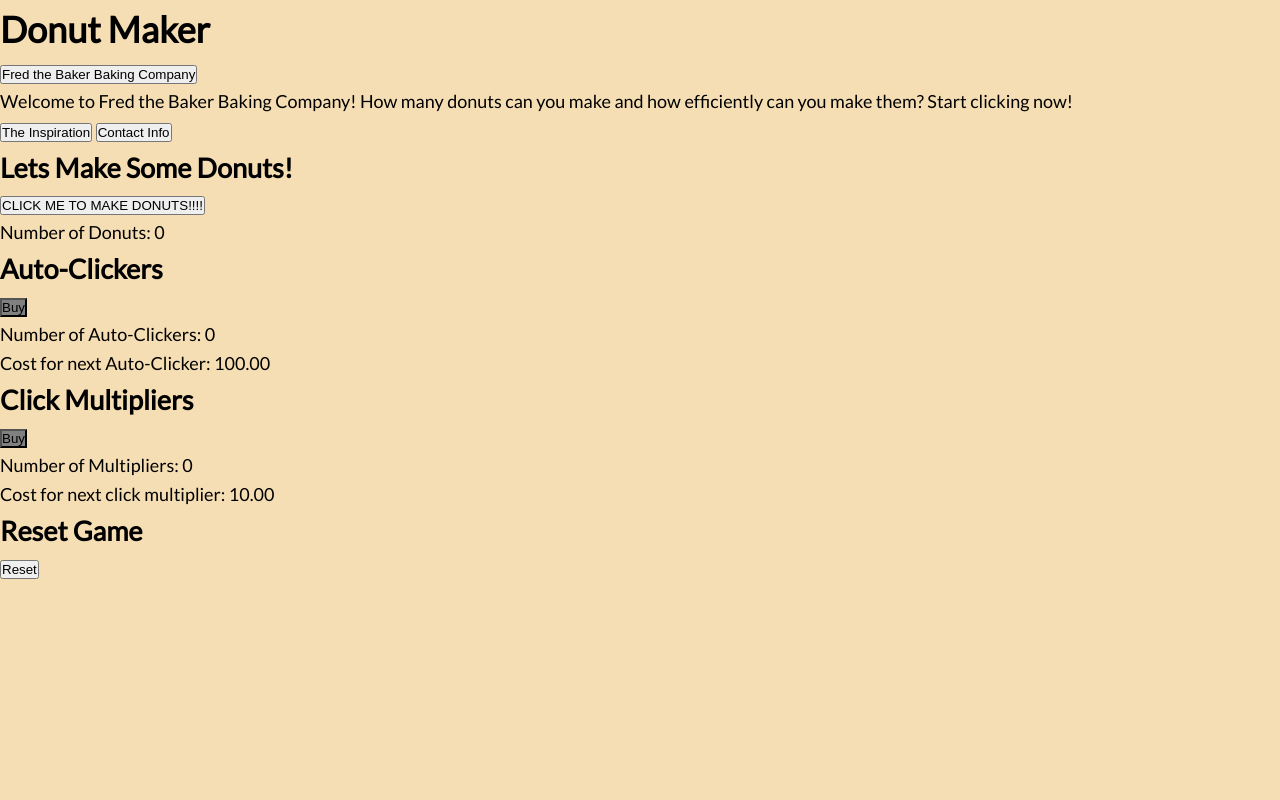
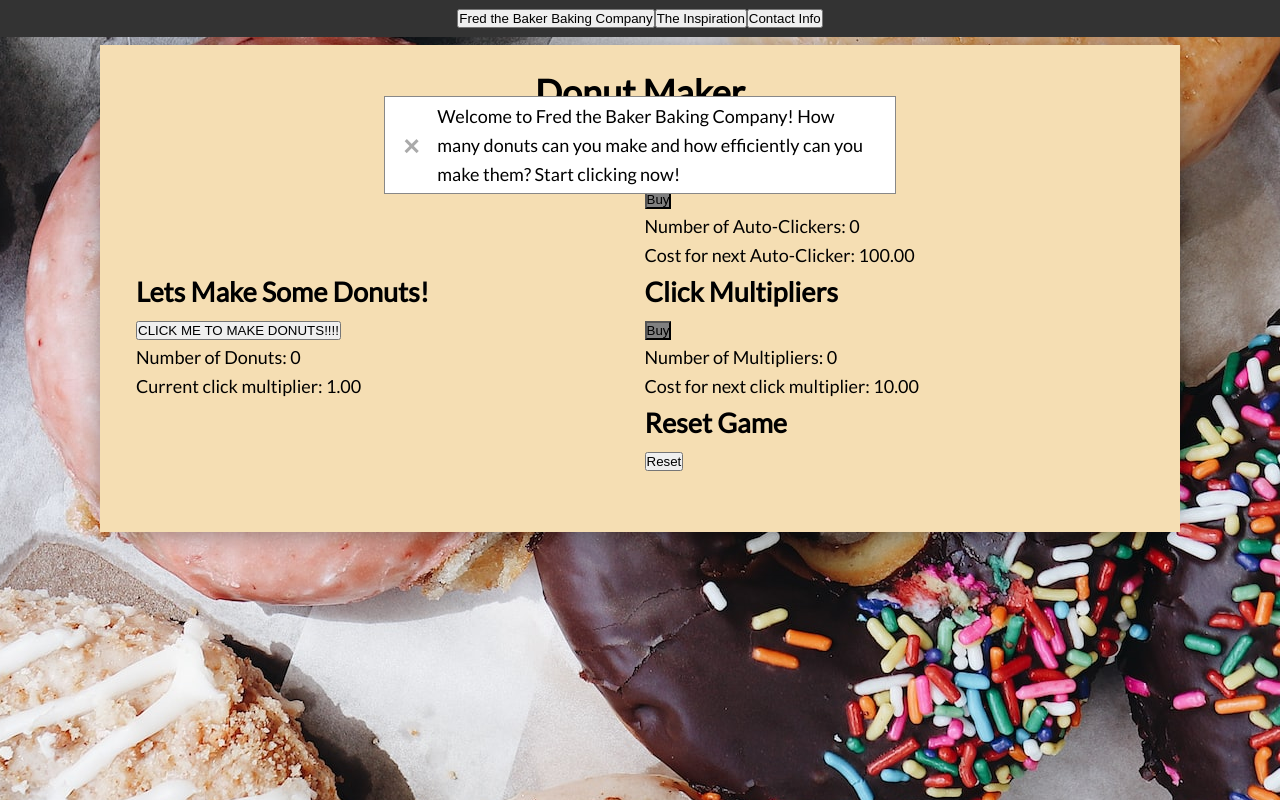
Before and after one commit to 2022-October-Java-PT-Classroom/donut-maker-campbene, a website built with Parcel: page index.html in a window 1280 px wide. Both pictures are taken after a click on the button "Fred the Baker Baking Company". Built offline with nearby package versions, Linux system fonts and the light colour scheme.

Commit message:
further css updates and fixed buy button color toggle

```diff
--- a/donut-maker-app.js
+++ b/donut-maker-app.js
@@ -3,12 +3,16 @@ import { DonutMaker } from "./donut-maker.js";
 const donutCount = document.querySelector(".donut_count");
 const autoClickerCount = document.querySelector(".auto_count");
 const multiplierCount = document.querySelector(".multi_count");
+const multiplierValue = document.querySelector('.multiplier_value');
+const fredModal = document.getElementById("fred_modal");
+const inspModal = document.getElementById("insp_modal");
+const contactModal = document.getElementById("contact_modal");
+const fredClose = document.getElementsByClassName("fred_close")[0];
+const inspClose = document.getElementsByClassName("insp_close")[0];
+const contactClose = document.getElementsByClassName("contact_close")[0];
 const navButtonFred = document.querySelector("#fred_baker");
-const fredContent = document.querySelector(".fred_content");
 const navButtonInsp = document.querySelector("#inspiration");
-const inspContent = document.querySelector(".inspiration_content");
 const navButtonContact = document.querySelector("#contact");
-const contactContent = document.querySelector(".contact_content");
 const donutButton = document.querySelector(".donut_button");
 const autoClickButton = document.querySelector(".buy_autoClicker");
 const multiplierButton = document.querySelector(".buy_multiplier");
@@ -16,12 +20,45 @@ const autoClickerCost = document.querySelector(".auto_cost");
 const multiplierCost = document.querySelector(".multi_cost");
 const resetGameButton = document.querySelector(".reset_button");
 
+//Nav Menu Control
+navButtonFred.onclick = function () {
+  fredModal.style.display = "block";
+};
+fredClose.onclick = function () {
+  fredModal.style.display = "none";
+};
+navButtonInsp.onclick = function () {
+  inspModal.style.display = "block";
+};
+inspClose.onclick = function () {
+  inspModal.style.display = "none";
+};
+navButtonContact.onclick = function () {
+  contactModal.style.display = "block";
+};
+contactClose.onclick = function () {
+  contactModal.style.display = "none";
+};
+window.onclick = function (event) {
+  if (event.target == fredModal) {
+    fredModal.style.display = "none";
+  }
+  if (event.target == inspModal) {
+    inspModal.style.display = "none";
+  }
+  if (event.target == contactModal) {
+    contactModal.style.display = "none";
+  }
+};
+
+//app functionality
 const appDonutMaker = new DonutMaker();
 
 updateView();
 
 function updateView() {
   donutCount.innerHTML = "Number of Donuts: " + appDonutMaker.donutCount;
+  multiplierValue.innerHTML = "Current click multiplier: " + appDonutMaker.multiplier.toFixed(2);
   autoClickerCount.innerHTML =
     "Number of Auto-Clickers: " + appDonutMaker.numAutoClicker;
   autoClickerCost.innerHTML =
@@ -31,22 +68,19 @@ function updateView() {
   multiplierCost.innerHTML =
     "Cost for next click multiplier: " +
     appDonutMaker.donutMultiCost.toFixed(2);
-  if (appDonutMaker.numDonut >= appDonutMaker.autoCost) {
+
+  if ((appDonutMaker.numDonut >= appDonutMaker.autoCost) && !autoClickButton.classList.contains("available_button")) {
+    autoClickButton.classList.toggle("available_button");
+  } else if ((appDonutMaker.numDonut < appDonutMaker.autoCost) && autoClickButton.classList.contains("available_button")) {
     autoClickButton.classList.toggle("available_button");
   }
-  if (appDonutMaker.numDonut >= appDonutMaker.donutMultiCost) {
+
+  if ((appDonutMaker.numDonut >= appDonutMaker.donutMultiCost) && !multiplierButton.classList.contains("available_button")) {
+    multiplierButton.classList.toggle("available_button");
+  } else if ((appDonutMaker.numDonut < appDonutMaker.donutMultiCost) && multiplierButton.classList.contains("available_button")) {
     multiplierButton.classList.toggle("available_button");
   }
 }
-navButtonFred.addEventListener("click", () => {
-  fredContent.classList.toggle("show");
-});
-navButtonInsp.addEventListener("click", () => {
-  inspContent.classList.toggle("show");
-});
-navButtonContact.addEventListener("click", () => {
-  contactContent.classList.toggle("show");
-});
 
 donutButton.addEventListener("click", () => {
   appDonutMaker.addDonuts();
--- a/donut-maker.js
+++ b/donut-maker.js
@@ -5,6 +5,7 @@ class DonutMaker {
     this.autoCost = 100;
     this.donutMultiCount = 0;
     this.donutMultiCost = 10;
+    this.multiplierValue = 0;
   }
 
   addDonuts() {
@@ -47,6 +48,10 @@ class DonutMaker {
   increaseDonutMultiCost() {
     this.donutMultiCost *= 1.1;
   }
+  get multiplier(){
+    this.multiplierValue = Math.pow(1.2,this.donutMultiCount);
+    return this.multiplierValue;
+  }
 
   resetGame() {
     this.numDonut = 0;
--- a/index.html
+++ b/index.html
@@ -9,18 +9,33 @@
   </head>
   <body>
     <div class="container">
-      <header class="header">
-        <h1 id="header_title">Donut Maker</h1>
-        <nav id="header_nav">
+      <header id="header">
+        <h1 class="header_title">Donut Maker</h1>
+        <nav class="header_nav">
           <button id="fred_baker">Fred the Baker Baking Company</button>
+          <div id="fred_modal" class="modal">
+            <div id="fred_modal_content" class="modal_content">
+              <span class="fred_close close">&times;</span>
               <p class="fred_content">Welcome to Fred the Baker Baking Company! How many donuts can you make and how efficiently can you make them? Start clicking now!</p>
+            </div>
+          </div>
           <button id="inspiration">The Inspiration</button>
+          <div id="insp_modal" class="modal">
+            <div id="insp_modal_content" class="modal_content">
+              <span class="insp_close close">&times;</span>
               <p class="inspiration_content">The inspiration: <a href="https://orteil.dashnet.org/cookieclicker/" class="cookie">Cookie Clicker</a></p>
+            </div>
+          </div>
           <button id="contact">Contact Info</button>
+          <div id="contact_modal" class="modal">
+            <div id="contact_modal_content" class="modal_content">
+              <span class="contact_close close">&times;</span>
               <ul class="contact_content">
                 <li><a href="https://campbene.github.io" class="portfolio">My Portfolio</a></li>
                 <li><a href="https://github.com/campbene" class="git_link">My Github</a></li>
               </ul>
+            </div>
+          </div>
         </nav>
       </header>
       <section id="main">
@@ -29,6 +44,7 @@
           <button class="donut_button">CLICK ME TO MAKE DONUTS!!!!</button>
           <section class="donut_stats">
             <p class="donut_count"></p>
+            <p class="multiplier_value"></p>
           </section>
         </section>
         <section id="auto_click">
--- a/resources/css/style.css
+++ b/resources/css/style.css
@@ -6,18 +6,91 @@
     padding: 0;
 }
 body{
-    background-color: wheat;
+    background: url(../images/donut-background.jpg) no-repeat center center fixed;
 }
 html{
     color: #000;
     font: 18px/1.618 sans-serif;
     font-family: 'Lato', sans-serif;
 }
+.container{
+    background-color: wheat;
+    background-size: cover;
+    margin: 2.5rem auto;
+    max-width: 60rem;
+    width: 90%;
+    -webkit-box-shadow: 0px 3px 37px -14px rgba(0,0,0,0.75);
+    -moz-box-shadow: 0px 3px 37px -14px rgba(0,0,0,0.75);
+    box-shadow: 0px 3px 37px -14px rgba(0,0,0,0.75);
+}
+#header{
+    display: flex;
+    align-items: center;
+    justify-content: center;
+}
+.header_title{
+    margin: 1rem 0;
+    font-style: bold;
+}
+nav{
+    position: fixed;
+    top: 0;
+    left: 0;
+    width: 100%;
+    padding: .5rem 0;
+    display: flex;
+    flex-flow: row;
+    justify-content: center;
+    background: #333;
+    z-index: 1;
+}
+nav button{
+    display: flex;
+    flex-flow: row;
+}
+ul{
+    list-style-type: none;
+}
 a{
-    color: #3877a0;
+    color: #1999ee;
     padding: 0 .5rem;
     text-decoration: none;
 }
+
+.modal {
+    display: none;
+    position: fixed;
+    z-index: 1;
+    justify-content: center;
+    top: 0;
+    width: 50%;
+    height: 100%;
+    overflow: auto;
+  }
+  .modal_content {
+    display: flex;
+    flex-flow: row;
+    align-items: center;
+    background-color: white;
+    margin: 15% auto;
+    padding: .25rem 1rem;
+    border: 1px solid #888;
+    width: 80%;
+  }
+  .close {
+    color: #aaa;
+    float: right;
+    font-size: 28px;
+    font-weight: bold;
+    margin-right: 1rem;
+  }
+  .close:hover,
+  .close:focus {
+    color: black;
+    text-decoration: none;
+    cursor: pointer;
+  }
+
 
 .buy_autoClicker{
     background-color: grey;
@@ -29,15 +102,24 @@ a{
     background-color: white;
 }
 
-.fred_content{
-    display: none;
+#main{
+    display: grid;
+    grid-template-columns: 1fr 1fr;
+    grid-template-rows: 1fr 1fr 1fr;
+    margin: 0 2rem;
+    grid-column-gap: .5rem;
 }
-.inspiration_content{
-    display: none;
+#click{
+    grid-column-start: 1;
+    grid-row: 2 / span 2;
+    align-items: center;
 }
-.contact_content{
-    display: none;
+#auto_click{
+    grid-column: 2;
 }
-.show{
-    display: block;
+#click_multiplier{
+    grid-column: 2;
 }
+#reset{
+    grid-column: 2;
+}
```
Also changed, not shown: resources/images/donut-background.jpg (added). Lines whose indentation alone changed are shown as unchanged.
